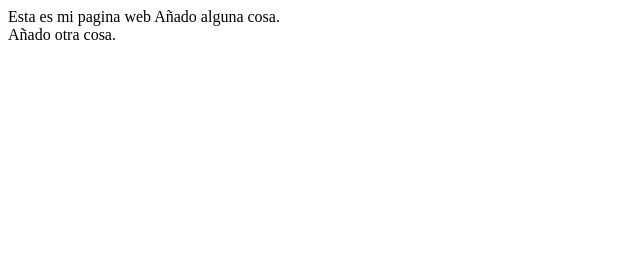
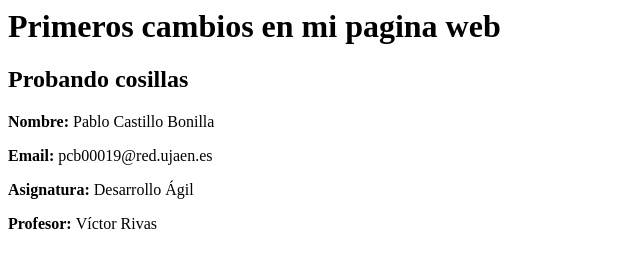
Before and after one commit to pablocb03/ejemploRepoDAgil, a plain HTML site: page index.html in a window 1280 px wide. Shown: the whole page, without its empty margins (0-640 px from the left). Drawn offline with Linux system fonts and the light colour scheme.

Commit message:
Nuevos cambios en index.html

```diff
--- a/index.html
+++ b/index.html
@@ -1,5 +1,6 @@
-Esta es mi pagina web
-
-Añado alguna cosa. <br>
-
-Añado otra cosa.  <br>
+<h1>Primeros cambios en mi pagina web</h1>
+<h2>Probando cosillas</h2>
+  <p><b>Nombre: </b> Pablo Castillo Bonilla </p>
+  <p><b>Email: </b> pcb00019@red.ujaen.es </p>
+  <p><b>Asignatura: </b> Desarrollo Ágil </p>
+  <p><b>Profesor: </b> Víctor Rivas </p>
```
